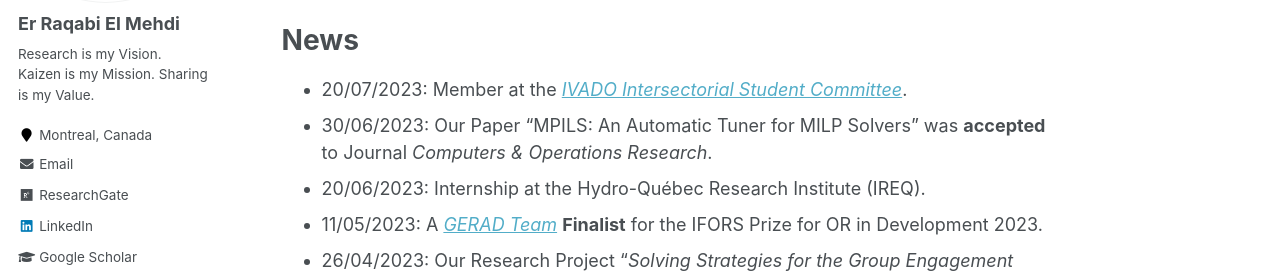
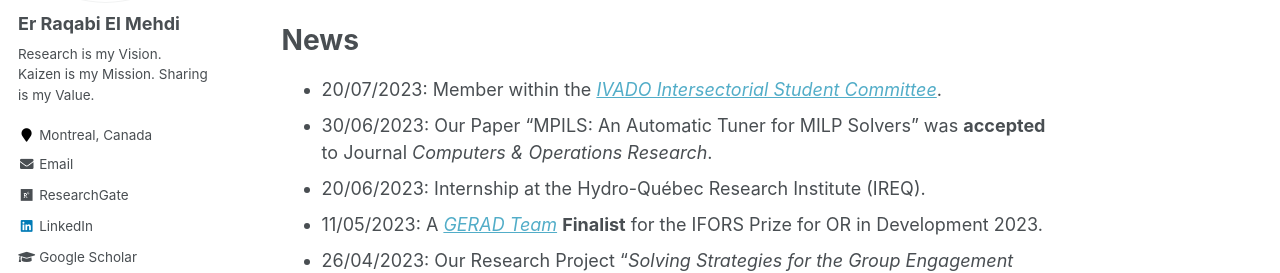
Before and after one commit to RqbMedi/rqbmedi.github.io, a Jekyll site: the page built from _pages/about.md, in a window 1280 px wide and 900 px high, scrolled down 701 px. Shown: the part 181-454 px from the top of the window. Built offline with Jekyll 4.4.1, drawn with Linux system fonts in a browser that asks for light colours; some web fonts are replaced.

Commit message:
Update about.md

```diff
--- a/_pages/about.md
+++ b/_pages/about.md
@@ -26,7 +26,7 @@ My Curriculum Vitae can be found [here](http://rqbmedi.github.io/files/CV.pdf).
 
 News
 ======
-- 20/07/2023: Member at the [*IVADO Intersectorial Student Committee*](https://ivado.ca/comite-etudiant/).
+- 20/07/2023: Member within the [*IVADO Intersectorial Student Committee*](https://ivado.ca/comite-etudiant/).
 - 30/06/2023: Our Paper "MPILS: An Automatic Tuner for MILP Solvers" was **accepted** to Journal *Computers & Operations Research*.
 - 20/06/2023: Internship at the Hydro-Québec Research Institute (IREQ).
 - 11/05/2023: A [*GERAD Team*](https://www.gerad.ca/en/posts/1060) **Finalist** for the IFORS Prize for OR in Development 2023.
```
